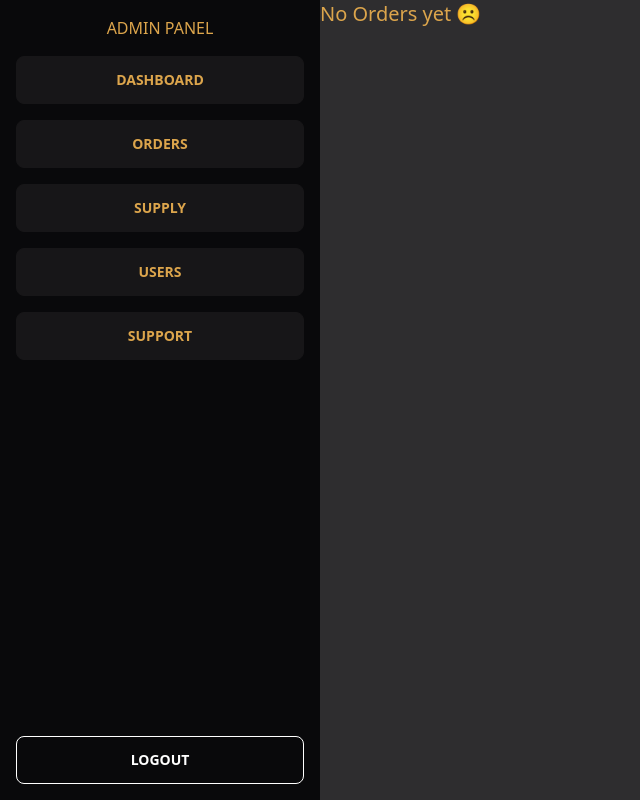
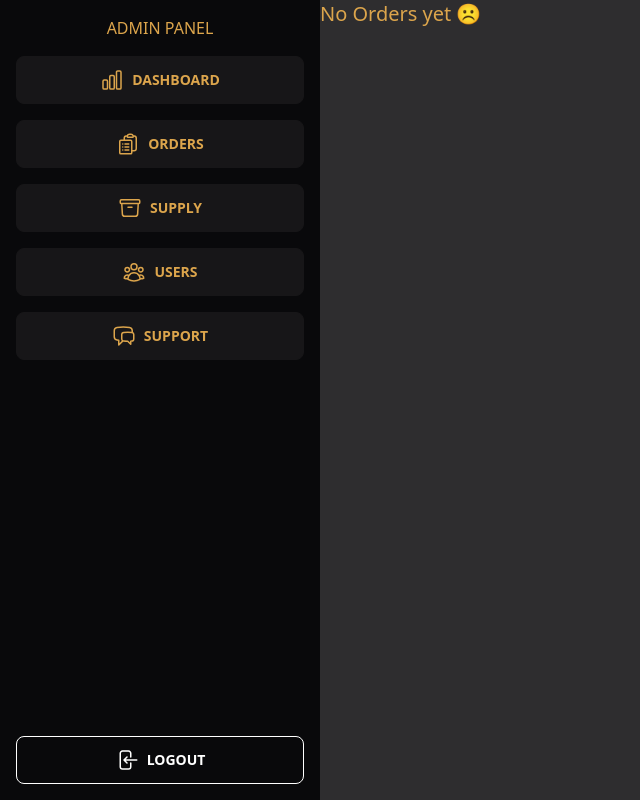
Before and after one commit to dongumayagay/El-Ambrosia, a SvelteKit app: page /admin/orders in a window 1280 px wide. Shown: the whole page, without its empty margins (0-640 px from the left). Built offline with nearby package versions, Linux system fonts and the light colour scheme.

Commit message:
ui changes auth pages

```diff
--- a/src/routes/(admin)/admin/+layout.svelte
+++ b/src/routes/(admin)/admin/+layout.svelte
@@ -1,8 +1,8 @@
 <script lang="ts">
 	import Navbar from './Navbar.svelte';
 	import SideNav from './SideNav.svelte';
+
 	let showSideNav: boolean;
-	$: console.log(showSideNav);
 </script>
 
 <svelte:head>
--- a/src/routes/(admin)/admin/SideNav.svelte
+++ b/src/routes/(admin)/admin/SideNav.svelte
@@ -2,11 +2,107 @@
 	<label for="sidenav" class="drawer-overlay" />
 	<nav class="flex flex-col gap-4 p-4 menu w-80 bg-base-100 text-base-content">
 		<h1 class="font-medium text-center">ADMIN PANEL</h1>
-		<a on:click class="btn" href="/admin/">Dashboard</a>
-		<a on:click class="btn" href="/admin/orders">Orders</a>
-		<a on:click class="btn" href="/admin/supply">Supply</a>
-		<a on:click class="btn" href="/admin/users">Users</a>
-		<a on:click class="btn" href="/admin/support">Support</a>
-		<button class="mt-auto btn btn-outline btn-primary">LOGOUT</button>
+		<a on:click class="gap-2 btn" href="/admin/"
+			><svg
+				xmlns="http://www.w3.org/2000/svg"
+				fill="none"
+				viewBox="0 0 24 24"
+				stroke-width="1.5"
+				stroke="currentColor"
+				class="w-6 h-6"
+			>
+				<path
+					stroke-linecap="round"
+					stroke-linejoin="round"
+					d="M3 13.125C3 12.504 3.504 12 4.125 12h2.25c.621 0 1.125.504 1.125 1.125v6.75C7.5 20.496 6.996 21 6.375 21h-2.25A1.125 1.125 0 013 19.875v-6.75zM9.75 8.625c0-.621.504-1.125 1.125-1.125h2.25c.621 0 1.125.504 1.125 1.125v11.25c0 .621-.504 1.125-1.125 1.125h-2.25a1.125 1.125 0 01-1.125-1.125V8.625zM16.5 4.125c0-.621.504-1.125 1.125-1.125h2.25C20.496 3 21 3.504 21 4.125v15.75c0 .621-.504 1.125-1.125 1.125h-2.25a1.125 1.125 0 01-1.125-1.125V4.125z"
+				/>
+			</svg>
+			Dashboard</a
+		>
+		<a on:click class="gap-2 btn" href="/admin/orders">
+			<svg
+				xmlns="http://www.w3.org/2000/svg"
+				fill="none"
+				viewBox="0 0 24 24"
+				stroke-width="1.5"
+				stroke="currentColor"
+				class="w-6 h-6"
+			>
+				<path
+					stroke-linecap="round"
+					stroke-linejoin="round"
+					d="M9 12h3.75M9 15h3.75M9 18h3.75m3 .75H18a2.25 2.25 0 002.25-2.25V6.108c0-1.135-.845-2.098-1.976-2.192a48.424 48.424 0 00-1.123-.08m-5.801 0c-.065.21-.1.433-.1.664 0 .414.336.75.75.75h4.5a.75.75 0 00.75-.75 2.25 2.25 0 00-.1-.664m-5.8 0A2.251 2.251 0 0113.5 2.25H15c1.012 0 1.867.668 2.15 1.586m-5.8 0c-.376.023-.75.05-1.124.08C9.095 4.01 8.25 4.973 8.25 6.108V8.25m0 0H4.875c-.621 0-1.125.504-1.125 1.125v11.25c0 .621.504 1.125 1.125 1.125h9.75c.621 0 1.125-.504 1.125-1.125V9.375c0-.621-.504-1.125-1.125-1.125H8.25zM6.75 12h.008v.008H6.75V12zm0 3h.008v.008H6.75V15zm0 3h.008v.008H6.75V18z"
+				/>
+			</svg>
+			Orders</a
+		>
+		<a on:click class="gap-2 btn" href="/admin/supply"
+			><svg
+				xmlns="http://www.w3.org/2000/svg"
+				fill="none"
+				viewBox="0 0 24 24"
+				stroke-width="1.5"
+				stroke="currentColor"
+				class="w-6 h-6"
+			>
+				<path
+					stroke-linecap="round"
+					stroke-linejoin="round"
+					d="M20.25 7.5l-.625 10.632a2.25 2.25 0 01-2.247 2.118H6.622a2.25 2.25 0 01-2.247-2.118L3.75 7.5M10 11.25h4M3.375 7.5h17.25c.621 0 1.125-.504 1.125-1.125v-1.5c0-.621-.504-1.125-1.125-1.125H3.375c-.621 0-1.125.504-1.125 1.125v1.5c0 .621.504 1.125 1.125 1.125z"
+				/>
+			</svg>
+			Supply</a
+		>
+		<a on:click class="gap-2 btn" href="/admin/users"
+			><svg
+				xmlns="http://www.w3.org/2000/svg"
+				fill="none"
+				viewBox="0 0 24 24"
+				stroke-width="1.5"
+				stroke="currentColor"
+				class="w-6 h-6"
+			>
+				<path
+					stroke-linecap="round"
+					stroke-linejoin="round"
+					d="M18 18.72a9.094 9.094 0 003.741-.479 3 3 0 00-4.682-2.72m.94 3.198l.001.031c0 .225-.012.447-.037.666A11.944 11.944 0 0112 21c-2.17 0-4.207-.576-5.963-1.584A6.062 6.062 0 016 18.719m12 0a5.971 5.971 0 00-.941-3.197m0 0A5.995 5.995 0 0012 12.75a5.995 5.995 0 00-5.058 2.772m0 0a3 3 0 00-4.681 2.72 8.986 8.986 0 003.74.477m.94-3.197a5.971 5.971 0 00-.94 3.197M15 6.75a3 3 0 11-6 0 3 3 0 016 0zm6 3a2.25 2.25 0 11-4.5 0 2.25 2.25 0 014.5 0zm-13.5 0a2.25 2.25 0 11-4.5 0 2.25 2.25 0 014.5 0z"
+				/>
+			</svg>
+			Users</a
+		>
+		<a on:click class="gap-2 btn" href="/admin/support"
+			><svg
+				xmlns="http://www.w3.org/2000/svg"
+				fill="none"
+				viewBox="0 0 24 24"
+				stroke-width="1.5"
+				stroke="currentColor"
+				class="w-6 h-6"
+			>
+				<path
+					stroke-linecap="round"
+					stroke-linejoin="round"
+					d="M20.25 8.511c.884.284 1.5 1.128 1.5 2.097v4.286c0 1.136-.847 2.1-1.98 2.193-.34.027-.68.052-1.02.072v3.091l-3-3c-1.354 0-2.694-.055-4.02-.163a2.115 2.115 0 01-.825-.242m9.345-8.334a2.126 2.126 0 00-.476-.095 48.64 48.64 0 00-8.048 0c-1.131.094-1.976 1.057-1.976 2.192v4.286c0 .837.46 1.58 1.155 1.951m9.345-8.334V6.637c0-1.621-1.152-3.026-2.76-3.235A48.455 48.455 0 0011.25 3c-2.115 0-4.198.137-6.24.402-1.608.209-2.76 1.614-2.76 3.235v6.226c0 1.621 1.152 3.026 2.76 3.235.577.075 1.157.14 1.74.194V21l4.155-4.155"
+				/>
+			</svg>
+			Support</a
+		>
+		<a href="/" class="gap-2 mt-auto btn btn-outline btn-primary"
+			><svg
+				xmlns="http://www.w3.org/2000/svg"
+				fill="none"
+				viewBox="0 0 24 24"
+				stroke-width="1.5"
+				stroke="currentColor"
+				class="w-6 h-6"
+			>
+				<path
+					stroke-linecap="round"
+					stroke-linejoin="round"
+					d="M15.75 9V5.25A2.25 2.25 0 0013.5 3h-6a2.25 2.25 0 00-2.25 2.25v13.5A2.25 2.25 0 007.5 21h6a2.25 2.25 0 002.25-2.25V15M12 9l-3 3m0 0l3 3m-3-3h12.75"
+				/>
+			</svg>
+			LOGOUT</a
+		>
 	</nav>
 </div>
--- /dev/null
+++ b/src/routes/(app)/auth/AuthFormWrapper.svelte
@@ -0,0 +1,7 @@
+<main class="grid min-h-full bg-base-100 sm:bg-base-200 place-items-center">
+	<div
+		class="flex flex-col items-center w-full max-w-sm gap-4 p-6 rounded-lg sm:shadow-lg bg-base-100"
+	>
+		<slot />
+	</div>
+</main>
--- a/src/routes/(app)/auth/login/+page.svelte
+++ b/src/routes/(app)/auth/login/+page.svelte
@@ -1,13 +1,11 @@
-<!-- <script lang="ts">
-	import type { PageData } from './$types';
+<script lang="ts">
+	import AuthFormWrapper from '../AuthFormWrapper.svelte';
+	// import type { PageData } from './$types';
 
-	export let data: PageData;
-</script> -->
+	// export let data: PageData;
+</script>
 
-<main class="grid min-h-full bg-base-200 place-items-center">
-	<div
-		class="flex flex-col items-center w-full max-w-sm gap-4 p-6 rounded-lg shadow-lg bg-base-100"
-	>
+<AuthFormWrapper>
 	<h1 class="text-2xl tracking-widest text-center font-anton">LOGIN</h1>
 	<button class="gap-2 btn btn-block btn-primary">
 		<svg xmlns="http://www.w3.org/2000/svg" viewBox="0 0 48 48" class="w-6"
@@ -28,7 +26,7 @@
 		signin with google
 	</button>
 	<form class="flex flex-col w-full ">
-			<h6 class="font-medium text-center text-primary/50">OR</h6>
+		<div class="divider">OR</div>
 		<div class="form-control">
 			<h6 class="label">
 				<span class="label-text">Email Adress</span>
@@ -47,5 +45,4 @@
 		Don't have have and account?
 		<a class="font-bold" href="/auth/register"> Create one </a>
 	</h6>
-	</div>
-</main>
+</AuthFormWrapper>
--- a/src/routes/(app)/auth/register/+page.svelte
+++ b/src/routes/(app)/auth/register/+page.svelte
@@ -1,13 +1,11 @@
-<!-- <script lang="ts">
-	import type { PageData } from './$types';
+<script lang="ts">
+	import AuthFormWrapper from '../AuthFormWrapper.svelte';
+	// import type { PageData } from './$types';
 
-	export let data: PageData;
-</script> -->
+	// export let data: PageData;
+</script>
 
-<main class="grid min-h-full bg-base-200 place-items-center">
-	<div
-		class="flex flex-col items-center w-full max-w-sm gap-4 p-6 rounded-lg shadow-lg bg-base-100"
-	>
+<AuthFormWrapper>
 	<h1 class="text-2xl tracking-widest text-center font-anton">REGISTER</h1>
 	<button class="gap-2 btn btn-block btn-primary">
 		<svg xmlns="http://www.w3.org/2000/svg" viewBox="0 0 48 48" class="w-6"
@@ -28,7 +26,7 @@
 		signup with google
 	</button>
 	<form class="flex flex-col w-full ">
-			<h6 class="font-medium text-center text-primary/50">OR</h6>
+		<div class="divider">OR</div>
 		<div class="form-control">
 			<h6 class="label">
 				<span class="label-text">Email Address</span>
@@ -47,5 +45,4 @@
 		Already have an Account?
 		<a class="font-bold" href="/auth/login"> Login </a>
 	</h6>
-	</div>
-</main>
+</AuthFormWrapper>
```
Lines whose indentation alone changed are shown as unchanged.
